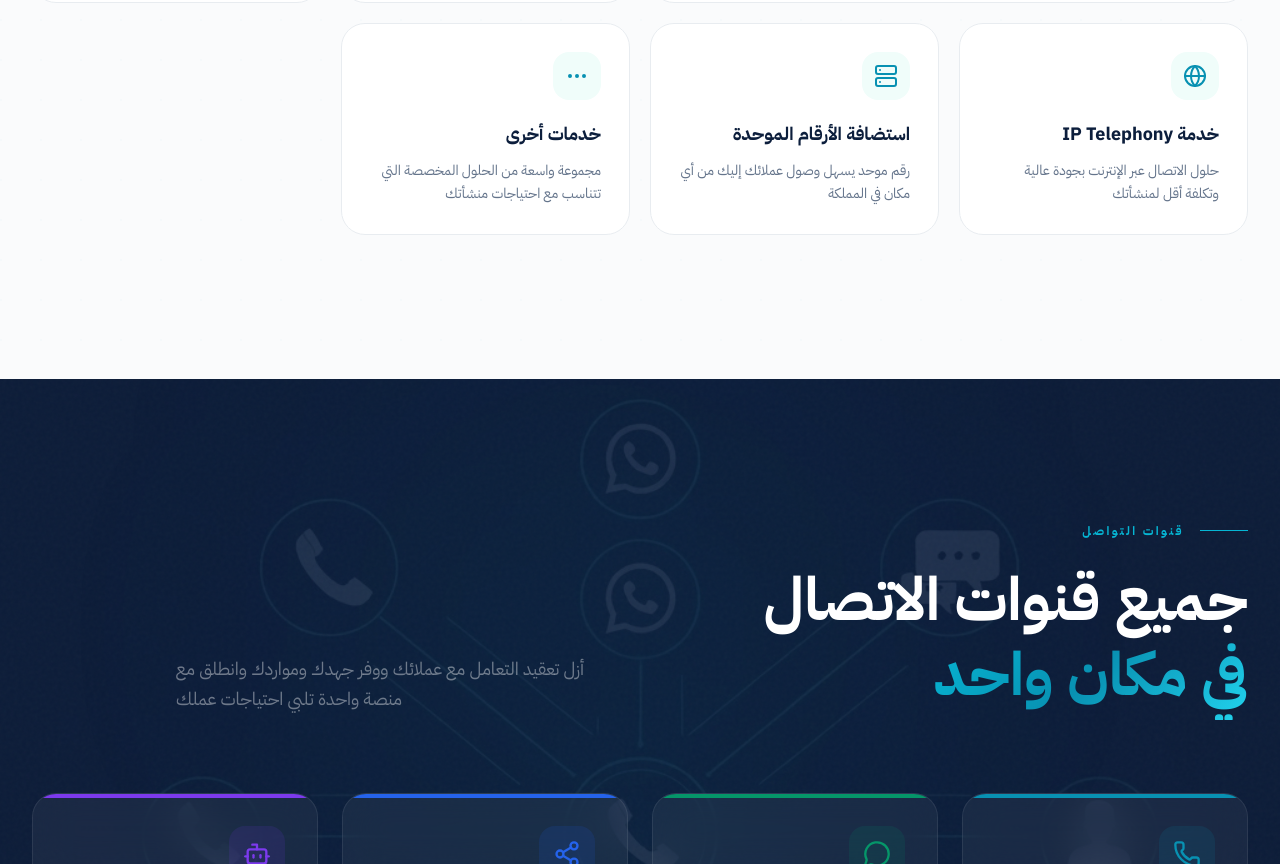
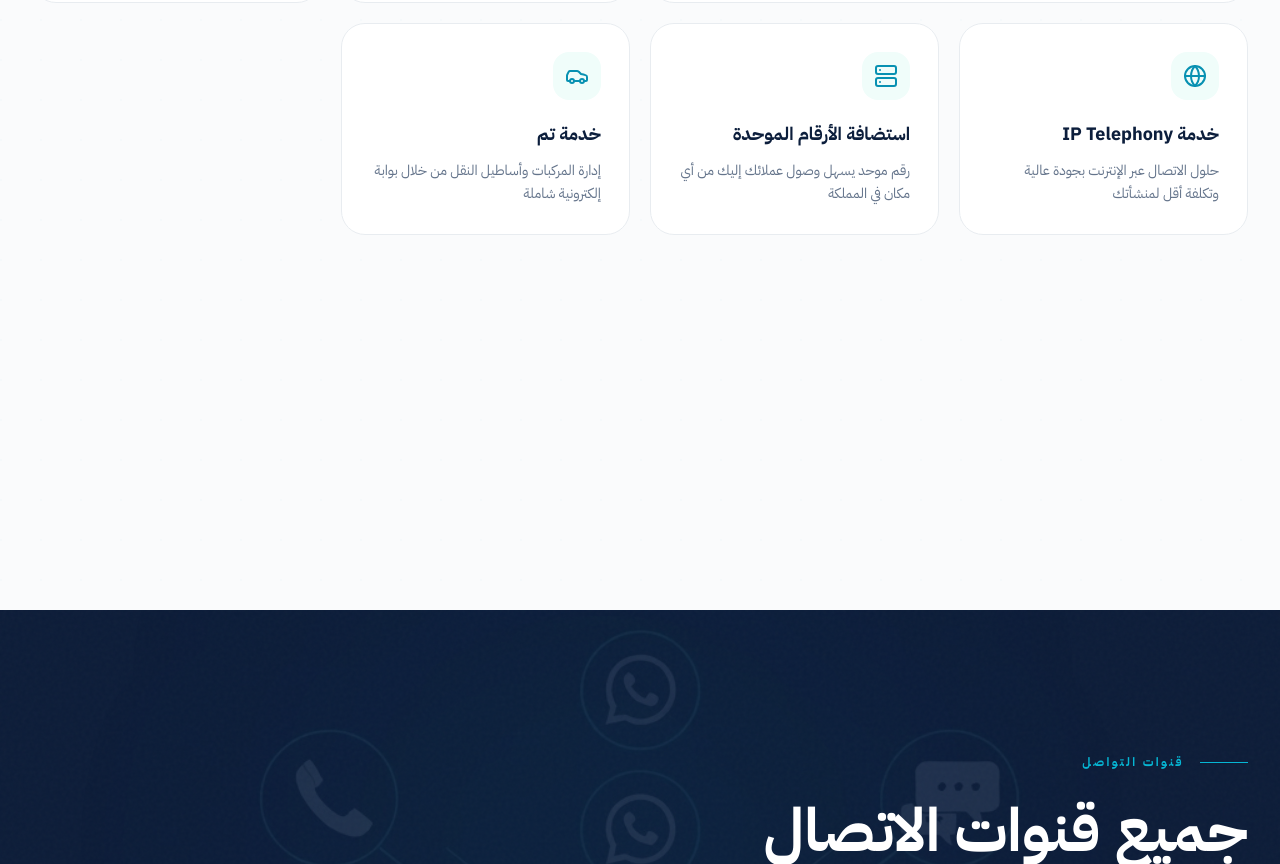
Before and after one commit to joorry699-dotcom/b_aEsCMpN3NdL-1772505696694, a Next.js app: page / in a window 1280 px wide. Shown: the part 2258-3122 px from the top of the page. Built offline with nearby package versions, Linux system fonts and the light colour scheme.

Commit message:
add elm services

```diff
--- a/components/services-section.tsx
+++ b/components/services-section.tsx
@@ -8,6 +8,9 @@ import {
   PhoneCall,
   Globe,
   Server,
+  Car,
+  Map,
+  Briefcase,
   MoreHorizontal,
 } from "lucide-react"
 import { useScrollReveal } from "@/hooks/use-scroll-reveal"
@@ -53,6 +56,21 @@ export default function ServicesSection() {
       icon: Server,
       title: t("services.items.unified.title"),
       description: t("services.items.unified.description"),
+    },
+    {
+      icon: Car,
+      title: t("services.items.tamm.title"),
+      description: t("services.items.tamm.description"),
+    },
+    {
+      icon: Map,
+      title: t("services.items.masarat.title"),
+      description: t("services.items.masarat.description"),
+    },
+    {
+      icon: Briefcase,
+      title: t("services.items.muqeem.title"),
+      description: t("services.items.muqeem.description"),
     },
     {
       icon: MoreHorizontal,
--- a/data/translations.json
+++ b/data/translations.json
@@ -57,6 +57,18 @@
         "other": {
           "title": "خدمات أخرى",
           "description": "مجموعة واسعة من الحلول المخصصة التي تتناسب مع احتياجات منشأتك"
+        },
+        "tamm": {
+          "title": "خدمة تم",
+          "description": "إدارة المركبات وأساطيل النقل من خلال بوابة إلكترونية شاملة"
+        },
+        "masarat": {
+          "title": "خدمة مسارات",
+          "description": "تتبع وإدارة المركبات ومساراتها لحظة بلحظة"
+        },
+        "muqeem": {
+          "title": "خدمة مقيم",
+          "description": "إصدار وتجديد الإقامات والتأشيرات بشكل إلكتروني سريع"
         }
       }
     },
@@ -182,6 +194,18 @@
         "other": {
           "title": "Other Services",
           "description": "A wide range of customized solutions tailored to your establishment's needs"
+        },
+        "tamm": {
+          "title": "Tamm Service",
+          "description": "Management of vehicles and transport fleets through a comprehensive portal"
+        },
+        "masarat": {
+          "title": "Masarat Service",
+          "description": "Real-time tracking and management of vehicles and their routes"
+        },
+        "muqeem": {
+          "title": "Muqeem Service",
+          "description": "Fast electronic issuance and renewal of residencies and visas"
         }
       }
     },
```
